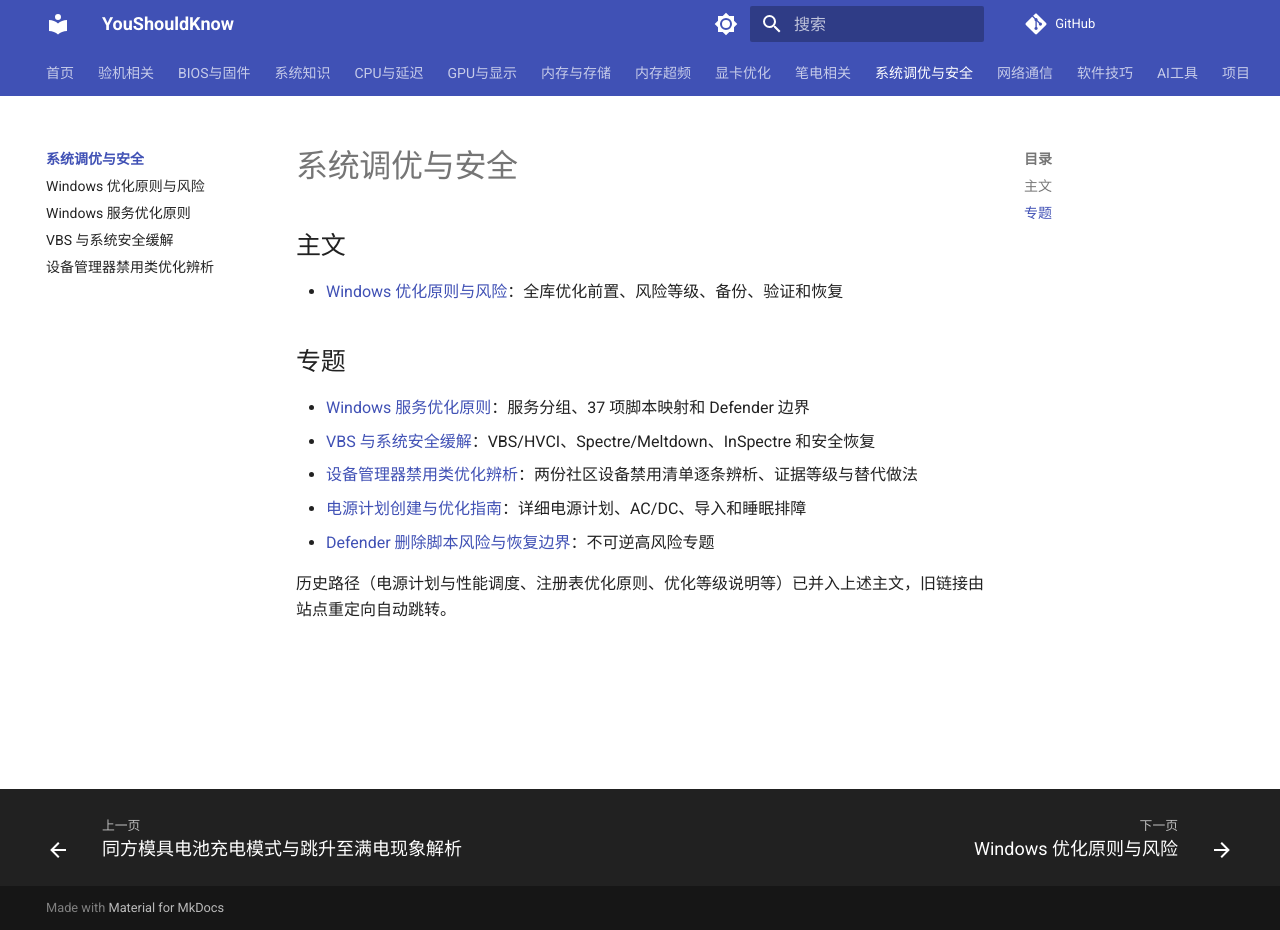
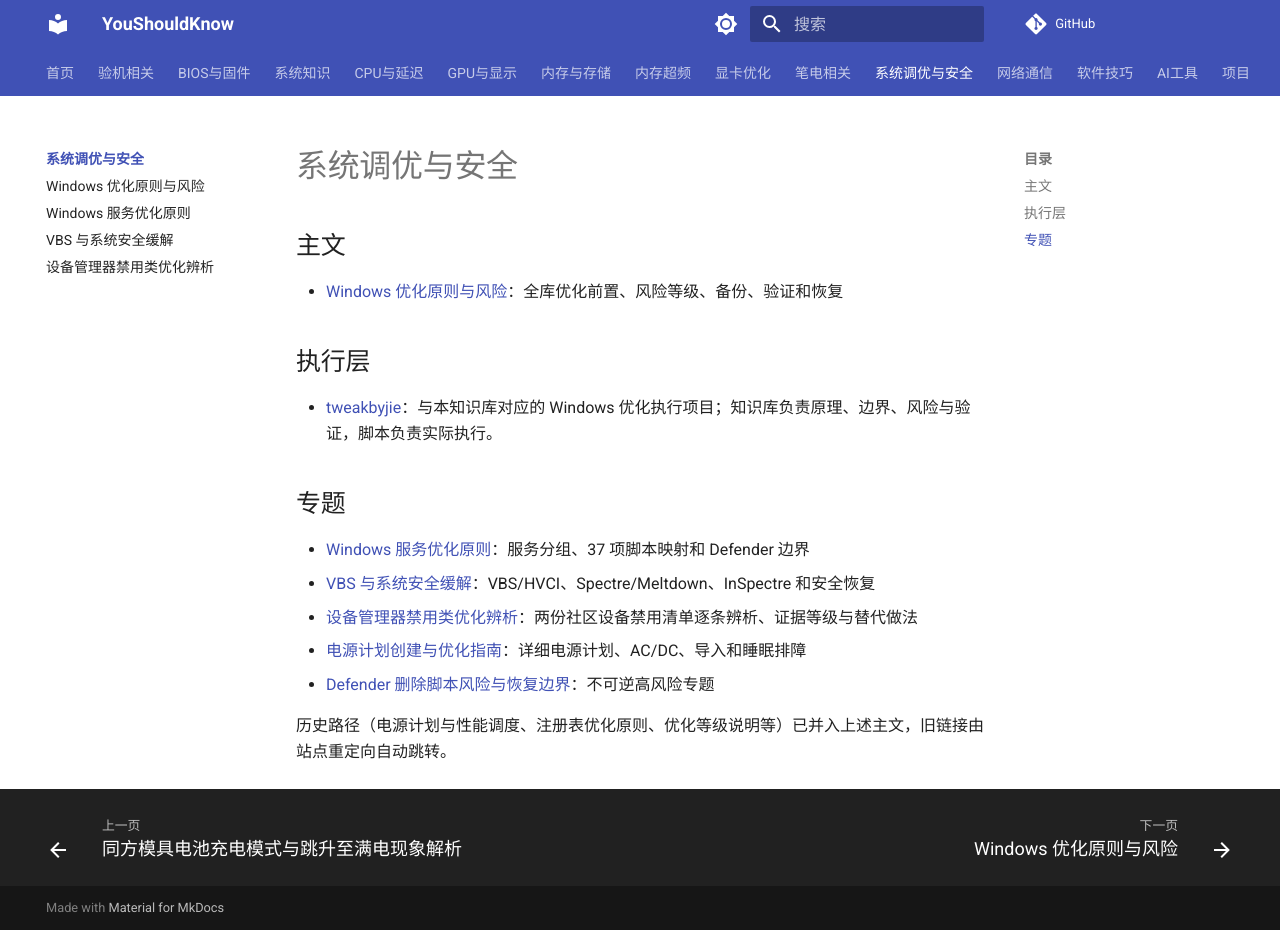
Before and after one commit to 3304711297/youshouldknow, an MkDocs documentation site: the page built from docs/系统调优与安全/README.md, in a window 1280 px wide and 930 px high. Built offline with MkDocs 1.6.1 and Material for MkDocs 9.7.7, drawn with Linux system fonts in a browser that asks for light colours; comment, search, counter and statistics services are not loaded.

Commit message:
docs: 明确知识库与 tweakbyjie 执行层关系

```diff
--- a/docs/系统调优与安全/README.md
+++ b/docs/系统调优与安全/README.md
@@ -3,6 +3,10 @@
 ## 主文
 
 - [Windows 优化原则与风险](./Windows优化原则与风险.md)：全库优化前置、风险等级、备份、验证和恢复
+
+## 执行层
+
+- [tweakbyjie](https://github.com/3304711297/tweakbyjie)：与本知识库对应的 Windows 优化执行项目；知识库负责原理、边界、风险与验证，脚本负责实际执行。
 
 ## 专题
 
```
